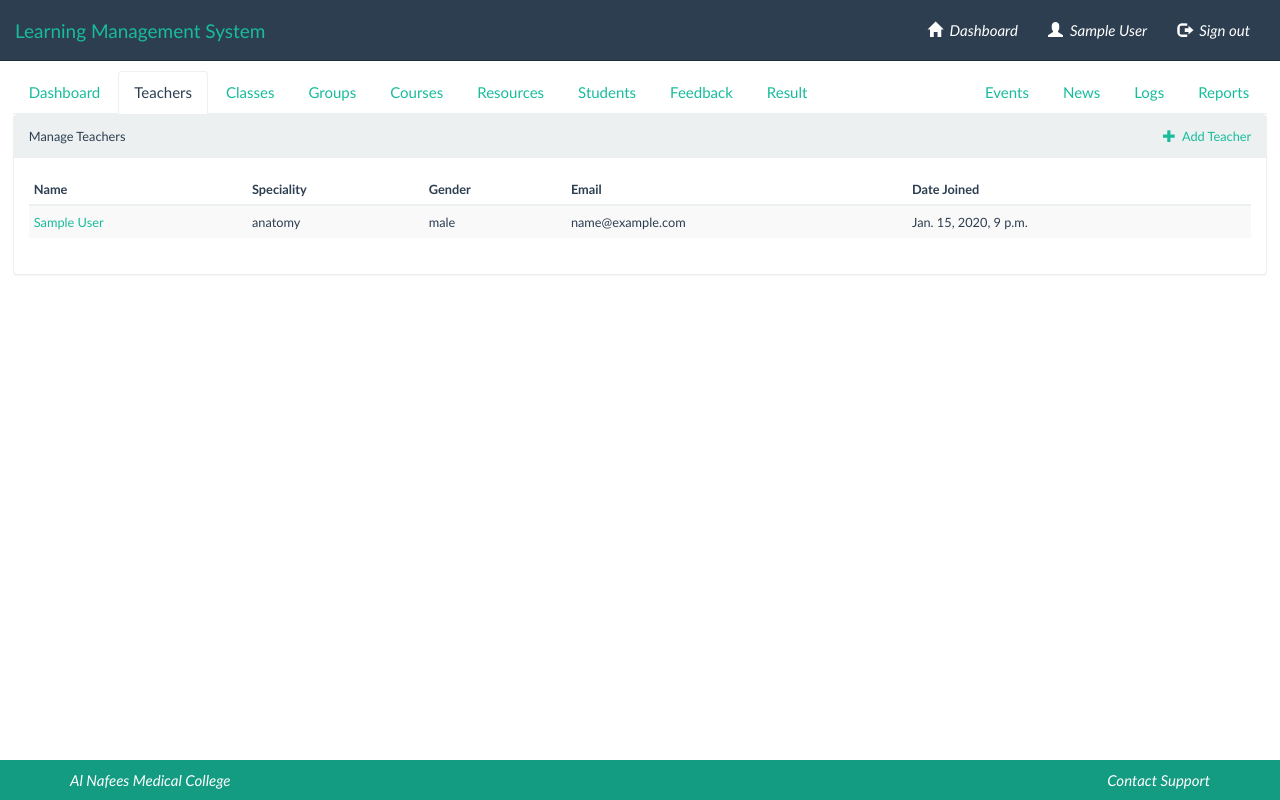
After one commit to rukhshanda/lms, a Django app: page /dashboard/teacher/ in a window 1280 px wide. The commit adds this page. Run offline with Django 3.2, Linux system fonts and the light colour scheme; a user stored in the database is signed in; tables that the repository leaves empty hold one stand-in row (values such as "Sample post").

Commit message:
Tabular display for teachers and classes tabs.

```diff
--- a/source/app/models/classes.py
+++ b/source/app/models/classes.py
@@ -15,4 +15,4 @@ class Class(models.Model):
         return self.name
 
     def get_absolure_url(self):
-        return "/class/%i/" % self.id
+        return "/dashboard/class/%i/" % self.id
--- a/source/app/models/faculty.py
+++ b/source/app/models/faculty.py
@@ -1,6 +1,10 @@
 from django.db import models
 from django.contrib.auth.models import User
 
+
+class TeacherManager(models.Manager):
+    def get_queryset(self):
+        return super(TeacherManager, self).get_queryset().filter(is_active=True)
 
 class Teacher(User):
     GENDER_CHOICES = (('male', 'Male'), ('female', 'Female'))
@@ -8,6 +12,10 @@ class Teacher(User):
 
     gender = models.CharField(max_length=10, choices=GENDER_CHOICES)
     speciality = models.CharField(max_length=10, choices=SPECIALITY_CHOICES)
+
+    # Model managers
+    objects = TeacherManager()
+    objects_all = models.Manager()
 
     class Meta:
         verbose_name = 'teacher'
@@ -18,4 +26,4 @@ class Teacher(User):
         return self.get_full_name()
 
     def get_absolure_url(self):
-        return "/teacher/%i/" % self.id
+        return "/dashboard/teacher/%i/" % self.id
--- a/source/app/views/dashboard.py
+++ b/source/app/views/dashboard.py
@@ -1,9 +1,40 @@
 from django.shortcuts import render
+from django.contrib.auth.decorators import login_required
+
+from source.app.models.faculty import Teacher
+from source.app.models.classes import Class
 
 
+@login_required(redirect_field_name=None)
 def index(request):
     return render(
         request,
-        'home/dashboard.html',
+        'dashboard/index.html',
         {}
     )
+
+
+@login_required(redirect_field_name=None)
+def teacher(request):
+    teachers = Teacher.objects.all().order_by('first_name', 'last_name')
+
+    return render(
+        request,
+        'dashboard/teacher.html',
+        {
+            'teachers': teachers,
+        }
+    )
+
+
+@login_required(redirect_field_name=None)
+def _class(request):
+    classes = Class.objects.all().order_by('-year')
+
+    return render(
+        request,
+        'dashboard/class.html',
+        {
+            'classes': classes,
+        }
+    )
--- a/source/lms/urls.py
+++ b/source/lms/urls.py
@@ -20,4 +20,6 @@ urlpatterns = patterns('',
 
     # Dashboard URLs
     url(r'^dashboard/$', dashboard.index, name='dashboard.index'),
+    url(r'^dashboard/teacher/$', dashboard.teacher, name='dashboard.teacher'),
+    url(r'^dashboard/class/$', dashboard._class, name='dashboard.class'),
 )
--- a/source/templates/base.html
+++ b/source/templates/base.html
@@ -85,9 +85,9 @@
                     {% if user.is_authenticated %}
                     <div class="collapse navbar-collapse">
                         <ul class="nav navbar-nav pull-right">
-                            <li><a href="/dashboard/"><em><span title="Logout" class="glyphicon glyphicon-home"></span>&nbsp;&nbsp;Dashboard</em></a></li>
-                            <li><a href="/profile/"><em><span title="Logout" class="glyphicon glyphicon-user"></span>&nbsp;&nbsp;{% firstof user.get_full_name user.get_username %}</em></a></li>
-                            <li><a href="/auth/signout/"><em><span title="Logout" class="glyphicon glyphicon-log-out"></span>&nbsp;&nbsp;Sign out</em></a></li>
+                            <li><a href="/dashboard/"><em><span class="glyphicon glyphicon-home"></span>&nbsp;&nbsp;Dashboard</em></a></li>
+                            <li><a href="/profile/"><em><span class="glyphicon glyphicon-user"></span>&nbsp;&nbsp;{% firstof user.get_full_name user.get_username %}</em></a></li>
+                            <li><a href="/auth/signout/"><em><span class="glyphicon glyphicon-log-out"></span>&nbsp;&nbsp;Sign out</em></a></li>
                         </ul>
                     </div><!--/.nav-collapse -->
                     {% else %}
--- /dev/null
+++ b/source/templates/dashboard/teacher.html
@@ -0,0 +1,74 @@
+{% extends "base.html" %}
+
+{% block contents %}
+<div class="row">
+    <div class="col-md-12">
+        <ul class="nav nav-tabs">
+            <li><a href="/dashboard/">Dashboard</a></li>
+            <li class="active"><a href="/dashboard/teacher/">Teachers</a></li>
+            <li><a href="/dashboard/class/">Classes</a></li>
+            <li><a href="/dashboard/group/">Groups</a></li>
+            <li><a href="/dashboard/course/">Courses</a></li>
+            <li><a href="/dashboard/resource/">Resources</a></li>
+            <li><a href="/dashboard/student/">Students</a></li>
+            <li><a href="/dashboard/feedback/">Feedback</a></li>
+            <li><a href="/dashboard/result/">Result</a></li>
+            <li class="pull-right"><a href="/dashboard/report/">Reports</a></li>
+            <li class="pull-right"><a href="/dashboard/log/">Logs</a></li>
+            <li class="pull-right"><a href="/dashboard/news/">News</a></li>
+            <li class="pull-right"><a href="/dashboard/events/">Events</a></li>
+        </ul>
+
+        <div class="col-md-12" style="padding-left: 0px; padding-right: 0px;">
+            <div class="panel panel-default">
+                <div class="panel-heading">
+                    <div class="row">
+                        <div class="col-md-6">
+                            <small>Manage Teachers</small>
+                        </div>
+                        <div class="col-md-6">
+                            <a class="pull-right" href="/dashboard/class/add/">
+                                <small><span class="glyphicon glyphicon-plus"></span>&nbsp;&nbsp;Add Teacher</small>
+                            </a>
+                        </div>
+                    </div>
+                </div>
+                <div class="panel-body">
+                    <table class="table table-striped table-hover table-condensed">
+                        <thead>
+                            <tr>
+                                <th><small>Name</small></th>
+                                <th><small>Speciality</small></th>
+                                <th><small>Gender</small></th>
+                                <th><small>Email</small></th>
+                                <th><small>Date Joined</small></th>
+                            </tr>
+                        </thead>
+                        <tbody>
+                            {% for teacher in teachers %}
+                            <tr>
+                                <td><small><a href="{{ teacher.get_absolure_url }}">{{ teacher.get_full_name }}</a></small></td>
+                                <td><small>{{ teacher.speciality }}</small></td>
+                                <td><small>{{ teacher.gender }}</small></td>
+                                <td><small>{{ teacher.email }}</small></td>
+                                <td><small>{{ teacher.date_joined }}</small></td>
+                            </tr>
+                            {% empty %}
+                            <tr>
+                                <td colspan="5">
+                                    <small>
+                                        <em>
+                                            Nothing found in the database. Add a <a href="/dashboard/teacher/add/">New Teacher</a> here.
+                                        </em>
+                                    </small>
+                                </td>
+                            </tr>
+                            {% endfor %}
+                        </tbody>
+                    </table>
+                </div>
+            </div>
+        </div>
+    </div>
+</div>
+{% endblock %}
```
Also changed, not shown: source/lms/settings/base.py (+7 -0 lines), source/templates/dashboard/class.html (added, +70 -0 lines), source/templates/dashboard/index.html (added, +29 -0 lines), source/templates/home/dashboard.html (deleted, +0 -29 lines).
